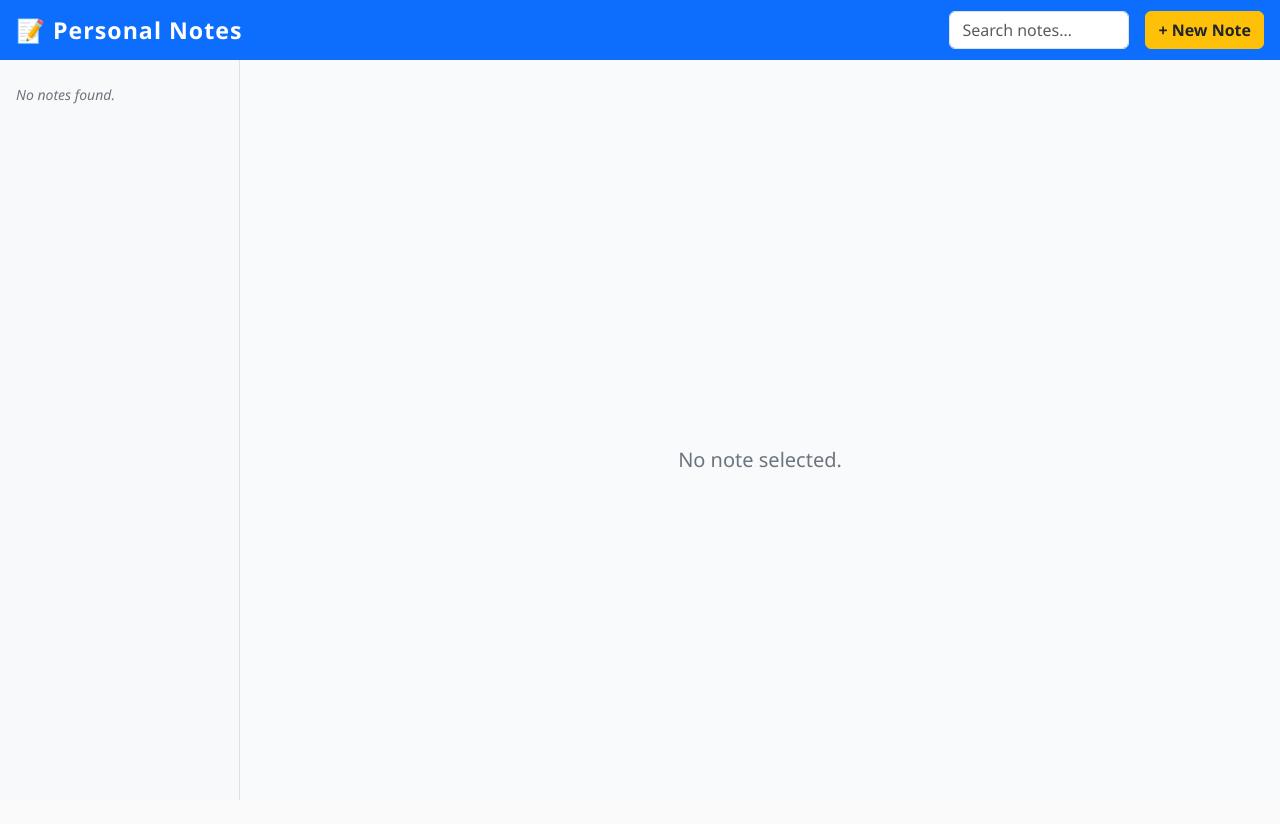
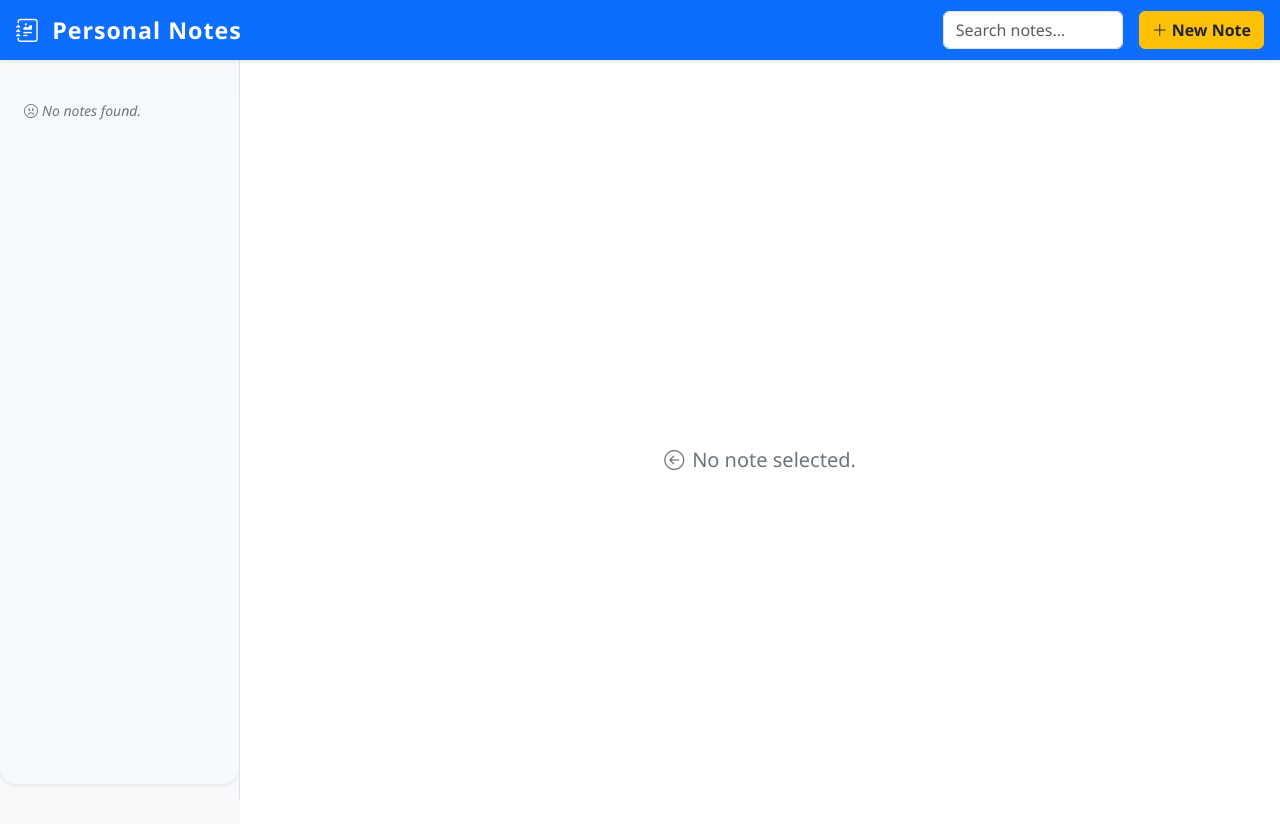
Before and after one commit to Workflow-Manager-admin/personal-notes-manager-5355fbcb, a React (Create React App) app in the folder notes_frontend/: page / in a window 1280 px wide. Shown: the top 824 px of the page. Built offline with nearby package versions, Linux system fonts and the light colour scheme.

Commit message:
CheckPoint - cg91f56ec0

```diff
--- a/notes_frontend/package.json
+++ b/notes_frontend/package.json
@@ -4,6 +4,7 @@
   "private": true,
   "dependencies": {
     "bootstrap": "^5.3.7",
+    "bootstrap-icons": "^1.13.1",
     "react": "^18.2.0",
     "react-dom": "^18.2.0",
     "react-scripts": "^5.0.1"
--- a/notes_frontend/src/App.css
+++ b/notes_frontend/src/App.css
@@ -41,6 +41,33 @@ html, body {
   }
 }
 
+/* Bootstrap Card + shadow transitions for a modern feel */
+.card,
+.main-card-animated {
+  transition: box-shadow 0.18s, border-color 0.14s, background 0.14s;
+  border-radius: 1.08rem !important;
+}
+.card:focus-within, .card:hover {
+  box-shadow: 0 4px 24px -8px #1976d255, 0 2.5px 9px -8px #049be7a1 !important;
+  border-color: #b3d4f6 !important;
+}
+
+.note-list-item {
+  transition: background 0.15s, box-shadow 0.21s, color 0.11s;
+}
+.note-list-item:hover:not(.bg-primary) {
+  background: #f3fafd !important;
+  color: #1976D2 !important;
+  box-shadow: 0 4px 24px -18px #1976d232 !important;
+}
+.note-list-item.bg-primary {
+  background: linear-gradient(99deg, #e3ecfa 35%, #e8f0ff 100%)!important;
+}
+
+.bg-primary.bg-opacity-25 {
+  background: linear-gradient(99deg, #e3ecfa 35%, #e8f0ff 100%)!important;
+}
+
 /* Custom font for uniformity */
 body {
   font-family: "Segoe UI", "Roboto", sans-serif !important;
@@ -49,3 +76,16 @@ body {
 input, textarea, button {
   font-family: inherit;
 }
+
+/* Subtle animate.css (manually used without library for fade-in-down) */
+.animate__animated.animate__fadeInDown {
+  animation-name: fadeInDown;
+  animation-duration: 0.45s;
+  animation-timing-function: cubic-bezier(.15,.6,.45,1.18);
+  animation-fill-mode: both;
+}
+@keyframes fadeInDown {
+  0% { opacity: 0; transform: translate3d(0, -22px, 0);}
+  50% { opacity: 0.85; }
+  100% { opacity: 1; transform: none;}
+}
--- a/notes_frontend/src/App.js
+++ b/notes_frontend/src/App.js
@@ -2,7 +2,9 @@ import React, { useState, useEffect, useCallback } from 'react';
 import './App.css';
 import AIEnhanceButton from "./AIEnhanceButton";
 
-// Utility - generate a unique id
+/**
+ * Utility - generate a unique id
+ */
 const generateId = () => '_' + Math.random().toString(36).substr(2, 9);
 
 /**
@@ -25,15 +27,13 @@ function useLocalStorageState(key, defaultValue) {
   return [state, setState];
 }
 
-// ============ COMPONENTS ============ //
-
 /**
  * Top Navigation Bar (Bootstrap Navbar with collapsible support)
+ * Modernized: collapse/expand, icon in brand, gap utility
  */
 function TopNav({ onNewNote, search, setSearch, navOpen, setNavOpen }) {
-  // Responsive toggle for Bootstrap navbar
   return (
-    <nav className="navbar navbar-expand-lg navbar-dark bg-primary px-3" style={{minHeight: 60}}>
+    <nav className="navbar navbar-expand-lg navbar-dark bg-primary px-3 shadow-sm sticky-top" style={{ minHeight: 60, transition: 'box-shadow 0.25s' }}>
       {/* Hamburger toggle */}
       <button
         className="navbar-toggler me-2"
@@ -41,25 +41,28 @@ function TopNav({ onNewNote, search, setSearch, navOpen, setNavOpen }) {
         aria-label={navOpen ? "Collapse navigation menu" : "Expand navigation menu"}
         aria-expanded={navOpen}
         onClick={() => setNavOpen(prev => !prev)}
-        style={{outline: "none", boxShadow: "none"}}
+        style={{ outline: "none", boxShadow: "none" }}
       >
         <span className="navbar-toggler-icon"></span>
       </button>
-      <a className="navbar-brand fw-bold" style={{fontSize: "1.45rem", letterSpacing: 1}} href="#top">
-        📝 Personal Notes
+      <a className="navbar-brand fw-bold d-flex align-items-center gap-2" style={{ fontSize: "1.45rem", letterSpacing: 1 }} href="#top">
+        <i className="bi-journal-richtext me-1"></i>
+        <span>Personal Notes</span>
       </a>
       <div className={`collapse navbar-collapse justify-content-end${navOpen ? " show" : ""}`}>
-        <form className="d-flex align-items-center gap-2" role="search" style={{maxWidth: 400}}>
+        <form className="d-flex align-items-center gap-2 w-100 justify-content-end" role="search" style={{ maxWidth: 400 }}>
           <input
             className="form-control me-2"
             type="search"
             placeholder="Search notes…"
             aria-label="Search notes"
             value={search}
-            style={{width: 180, fontSize: "1rem"}}
+            style={{ width: 180, fontSize: "1rem", transition: "box-shadow 0.2s" }}
             onChange={e => setSearch(e.target.value)}
           />
-          <button className="btn btn-warning fw-bold text-dark" type="button" onClick={onNewNote}>+ New Note</button>
+          <button className="btn btn-warning fw-bold text-dark d-flex align-items-center gap-1" type="button" onClick={onNewNote}>
+            <i className="bi-plus-lg"></i> <span className="d-none d-sm-inline">New Note</span>
+          </button>
         </form>
       </div>
     </nav>
@@ -67,7 +70,8 @@ function TopNav({ onNewNote, search, setSearch, navOpen, setNavOpen }) {
 }
 
 /**
- * Sidebar for all notes list (Bootstrap List Group)
+ * Sidebar for all notes (Bootstrap List Group and Cards)
+ * Modern: Card, subtle hover, icon for delete, borderless, smooth highlight
  */
 function Sidebar({ notes, selectedId, onSelect, onDelete, search }) {
   const filteredNotes = notes.filter(n =>
@@ -76,67 +80,90 @@ function Sidebar({ notes, selectedId, onSelect, onDelete, search }) {
   );
 
   return (
-    <aside className="border-end bg-light px-0 py-3" style={{minWidth: 200, maxWidth: 300, width: 240, flexShrink: 0, height: "calc(100vh - 60px)"}}>
-      <ul className="list-group border-0 rounded-0">
+    <aside className="bg-light px-0 py-3 border-end position-relative" style={{ minWidth: 220, maxWidth: 320, width: 240, flexShrink: 0, height: "calc(100vh - 60px)", overflowY: "auto", zIndex: 10 }}>
+      <div className="card shadow-sm border-0 h-100" style={{ background: "#f7fafd", borderRadius: "1rem", padding: 0 }}>
+        <div className="card-body p-2 pt-3 pb-0">
+          <ul className="list-group list-group-flush border-0 rounded-0">
             {filteredNotes.length === 0 && (
-          <li className="list-group-item text-secondary fst-italic small border-0 bg-light">
-            No notes found.
+              <li className="list-group-item text-secondary fst-italic small border-0 bg-transparent">
+                <i className="bi bi-emoji-frown me-1"></i>No notes found.
               </li>
             )}
             {filteredNotes.map(note => (
               <li
                 key={note.id}
-            className={`list-group-item d-flex justify-content-between align-items-center text-nowrap${note.id === selectedId ? " active" : ""}`}
+                className={`list-group-item border-0 px-2 py-2 d-flex justify-content-between align-items-center text-nowrap shadow-sm mb-2 rounded ${note.id === selectedId ? "bg-primary bg-opacity-25 fw-bold" : "bg-white"} note-list-item`}
                 tabIndex={0}
                 onClick={() => onSelect(note.id)}
                 onKeyDown={e => (e.key === 'Enter' ? onSelect(note.id) : undefined)}
                 aria-label={`Select note ${note.title}`}
-            style={{cursor: "pointer", userSelect: "none"}}
+                style={{
+                  cursor: "pointer",
+                  userSelect: "none",
+                  boxShadow: note.id === selectedId ? "0 2px 14px -5px #1976d280" : "0 1px 4px -2px #aaa3",
+                  transition: "background 0.14s, box-shadow 0.15s"
+                }}
               >
-            <span className="text-truncate flex-grow-1">{note.title || <i>(Untitled)</i>}</span>
+                <span className="text-truncate flex-grow-1 d-flex align-items-center">
+                  <i className={`bi bi-file-earmark-text me-2 ${note.id === selectedId ? "text-primary" : "text-secondary"}`} />
+                  {note.title || <i className="text-muted">(Untitled)</i>}
+                </span>
                 <button
                   className="btn btn-link text-danger px-2 py-0 border-0"
                   title="Delete note"
                   tabIndex={-1}
-              style={{fontWeight: "bold", fontSize: "1.16em"}}
+                  style={{
+                    fontWeight: "bold",
+                    fontSize: "1.18em",
+                    opacity: 0.81,
+                    transition: "opacity 0.14s"
+                  }}
                   onClick={e => {
                     e.stopPropagation();
                     onDelete(note.id);
                   }}
-            >🗑</button>
+                >
+                  <i className="bi bi-trash3"></i>
+                </button>
               </li>
             ))}
           </ul>
+        </div>
+      </div>
     </aside>
   );
 }
 
 /**
  * Note Editor (view/edit/create)
- * Form styled with Bootstrap
+ * Refactored: Bootstrap Card, icons, transitions, utility spacing
  */
 function NoteEditor({ note, onChange, onSave, onDelete, isNew, isDirty, onCancel }) {
   const [aiWorking, setAiWorking] = useState(false);
 
   if (!note) {
     return (
-      <main className="d-flex align-items-center justify-content-center flex-grow-1 vh-100">
-        <div className="text-secondary fs-5">No note selected.</div>
+      <main className="d-flex align-items-center justify-content-center flex-grow-1 vh-100 bg-white">
+        <div className="text-secondary fs-5">
+          <i className="bi bi-arrow-left-circle me-2"></i>No note selected.
+        </div>
       </main>
     );
   }
 
   const handleAIEnhance = (aiContent) => {
-    // Overwrite or merge AI content into current body
     onChange("body", aiContent);
     setAiWorking(false);
   };
 
   return (
     <main className="flex-grow-1 d-flex align-items-start justify-content-center px-2 py-4 bg-white">
+      <div
+        className="card shadow-lg rounded-4 animate__animated animate__fadeInDown w-100"
+        style={{ maxWidth: 700, minWidth: 240, border: "1.3px solid #eaf1fd", background: "#fafdff", transition: "box-shadow 0.14s, border-color 0.16s" }}
+      >
         <form
-        className="bg-light rounded shadow-sm p-4 mb-5 mt-2 w-100"
-        style={{maxWidth: 660, minWidth: 240}}
+          className="card-body p-4"
           onSubmit={e => {
             e.preventDefault();
             onSave();
@@ -144,62 +171,84 @@ function NoteEditor({ note, onChange, onSave, onDelete, isNew, isDirty, onCancel
         >
           <div className="mb-3">
             <input
-            className="form-control form-control-lg fw-bold"
+              className="form-control form-control-lg fw-semibold border-2"
               type="text"
               placeholder="Title"
               value={note.title}
               maxLength={100}
               onChange={e => onChange('title', e.target.value)}
+              style={{
+                boxShadow: "0 1px 3px -2px #1976d230",
+                background: "#fcfdff",
+                borderRadius: "0.7rem",
+                transition: "border-color 0.17s"
+              }}
               autoFocus
             />
           </div>
-        <div className="d-flex align-items-center gap-2 mb-2">
+          <div className="d-flex align-items-center gap-2 mb-3">
             <AIEnhanceButton
               noteTitle={note.title}
               noteBody={note.body}
               onEnhance={handleAIEnhance}
               disabled={aiWorking}
             />
+            {/* Context: info icon */}
+            <span className="text-secondary small d-md-inline d-none" title="Write or paste your note. Use the magic wand for AI help.">
+              <i className="bi bi-info-circle me-1"></i>
+              Enhance your note with AI!
+            </span>
           </div>
           <div className="mb-3">
             <textarea
-            className="form-control"
+              className="form-control border-2 bg-white"
               placeholder="Write your note here…"
               value={note.body}
               rows={10}
               onChange={e => onChange('body', e.target.value)}
-            style={{resize: "vertical"}}
+              style={{
+                resize: "vertical",
+                borderRadius: "0.58rem",
+                fontSize: "1.07em",
+                boxShadow: "0 0.5px 1.5px 0.5px #e9f0f9",
+                transition: "box-shadow 0.18s"
+              }}
             />
           </div>
-        <div className="d-flex align-items-center gap-2 justify-content-end">
+          <div className="d-flex align-items-center gap-2 justify-content-end pt-2 mt-2 flex-wrap">
             {isNew ? (
               <button
                 type="button"
-              className="btn btn-secondary"
+                className="btn btn-secondary d-flex align-items-center gap-1"
                 onClick={onCancel}
               >
-              Cancel
+                <i className="bi bi-x-lg"></i>
+                <span>Cancel</span>
               </button>
             ) : (
               <button
                 type="button"
-              className="btn btn-danger"
+                className="btn btn-danger d-flex align-items-center gap-1"
                 title="Delete note"
                 onClick={onDelete}
               >
-              Delete
+                <i className="bi bi-trash3"></i>
+                <span>Delete</span>
               </button>
             )}
             <button
               type="submit"
-            className="btn btn-primary fw-bold"
+              className="btn btn-primary fw-bold d-flex align-items-center gap-1"
               disabled={!isDirty || !note.title.trim()}
               title="Save note"
+              style={{ boxShadow: "0 3.5px 13px -7px #1976d235" }}
             >
+              <i className="bi bi-save"></i>
               {isNew ? 'Create' : 'Save'}
             </button>
           </div>
         </form>
+      </div>
     </main>
   );
 }
--- a/notes_frontend/src/index.js
+++ b/notes_frontend/src/index.js
@@ -3,6 +3,7 @@ import ReactDOM from 'react-dom/client';
 import './index.css';
 import 'bootstrap/dist/css/bootstrap.min.css'; // Bootstrap CSS import
 import App from './App';
+import 'bootstrap-icons/font/bootstrap-icons.css';
 
 const root = ReactDOM.createRoot(document.getElementById('root'));
 root.render(
```
Also changed, not shown: 1 other file (tests, documents, lock files or other folders). Lines whose indentation alone changed are shown as unchanged.
